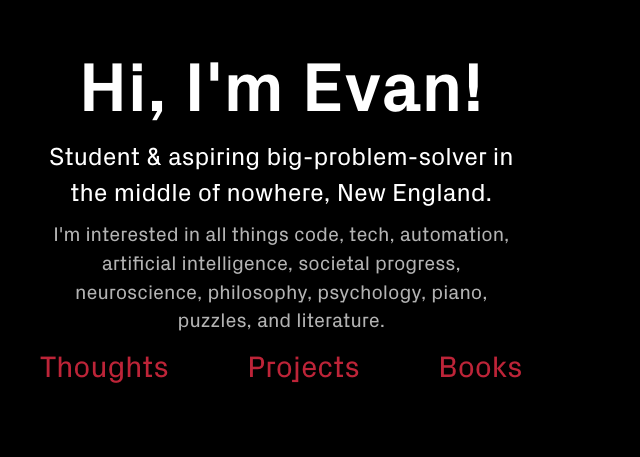
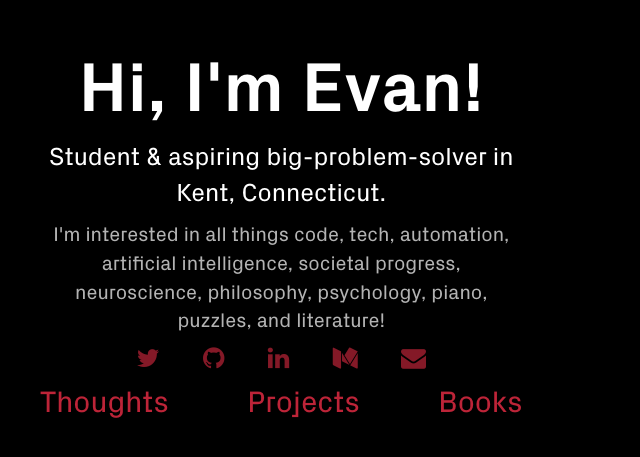
Before and after one commit to evankirkiles/website, a Flask app: page / in a window 1280 px wide. Shown: the top 457 px of the page, without its empty margins (0-640 px from the left). Run offline with Flask 2, Linux system fonts and the light colour scheme; data that the repository does not hold is empty; parts of the project's set-up code (start-up, migrations or seed data) failed here and were passed over; some libraries are stand-ins or nearby versions.

Commit message:
Added favicon and social medias.

```diff
--- a/app/static/styles/base.css
+++ b/app/static/styles/base.css
@@ -26,6 +26,7 @@ a {
     transition: color 0.5s ease;
 }
 a:hover {
+    text-decoration: none;
     color: #344da8;
 }
 #intro {
@@ -73,6 +74,15 @@ a:hover {
 #bodycont {
     height: 100%;
 }
+#socialmedias {
+    display: flex;
+    flex-direction: row;
+    width: 60%;
+    margin: auto;
+    justify-content: space-between;
+    margin-bottom: 10px;
+    opacity: 0.7;
+}
 #sections {
     display: flex;
     flex-direction: row;
--- a/app/templates/layouts/base.html
+++ b/app/templates/layouts/base.html
@@ -2,6 +2,11 @@
 <html lang="en">
 <head>
     {% block head %}
+    <link rel="apple-touch-icon" sizes="180x180" href="/apple-touch-icon.png">
+    <link rel="icon" type="image/png" sizes="32x32" href="/favicon-32x32.png">
+    <link rel="icon" type="image/png" sizes="16x16" href="/favicon-16x16.png">
+    <link rel="manifest" href="/site.webmanifest">
+    <link rel="stylesheet" href="https://stackpath.bootstrapcdn.com/font-awesome/4.7.0/css/font-awesome.min.css">
     <link rel="stylesheet" href="https://maxcdn.bootstrapcdn.com/bootstrap/3.3.7/css/bootstrap.min.css" integrity="sha384-BVYiiSIFeK1dGmJRAkycuHAHRg32OmUcww7on3RYdg4Va+PmSTsz/K68vbdEjh4u" crossorigin="anonymous">
     <link rel="stylesheet" href="{{ url_for('static', filename='styles/base.css') }}">
     <title>Evan Kirkiles</title>
@@ -14,8 +19,15 @@
                 <!-- <img src="https://static.etoffe.com/inter/141855/panneau-drawing-hands-mc-escher.jpg" class="titleimg"> -->
                 <div id="intro">
                     <span id="name" class="bold">Hi, I'm Evan!</span>
-                    <div id="splurg">Student & aspiring big-problem-solver in the middle of nowhere, New England.</div>
-                    <div id="moreinfo">I'm interested in all things code, tech, automation, artificial intelligence, societal progress, neuroscience, philosophy, psychology, piano, puzzles, and literature.</div>
+                    <div id="splurg">Student & aspiring big-problem-solver in Kent, Connecticut.</div>
+                    <div id="moreinfo">I'm interested in all things code, tech, automation, artificial intelligence, societal progress, neuroscience, philosophy, psychology, piano, puzzles, and literature!</div>
+                    <div id="socialmedias">
+                        <a href="https://twitter.com/evankirkiles" class="fa fa-twitter" target="_blank"></a>
+                        <a href="https://github.com/evankirkiles" class="fa fa-github" target="_blank"></a>
+                        <a href="https://www.linkedin.com/in/evankirkiles/" class="fa fa-linkedin" target="_blank"></a>
+                        <a href="https://medium.com/evankirkiles" class="fa fa-medium" target="_blank"></a>
+                        <a href="mailto:kirkilese@gmail.com" class="fa fa-envelope" target="_blank"></a>
+                    </div>
                     <div id="sections">
                         <h2><a href="/">Thoughts</a></h2>
                         <h2><a href="/projects">Projects</a></h2>
```
Also changed, not shown: app/static/android-chrome-192x192.png (added), app/static/android-chrome-512x512.png (added), app/static/apple-touch-icon.png (added), app/static/favicon-16x16.png (added), app/static/favicon-32x32.png (added), app/static/favicon.ico (added), app/static/site.webmanifest (added).
